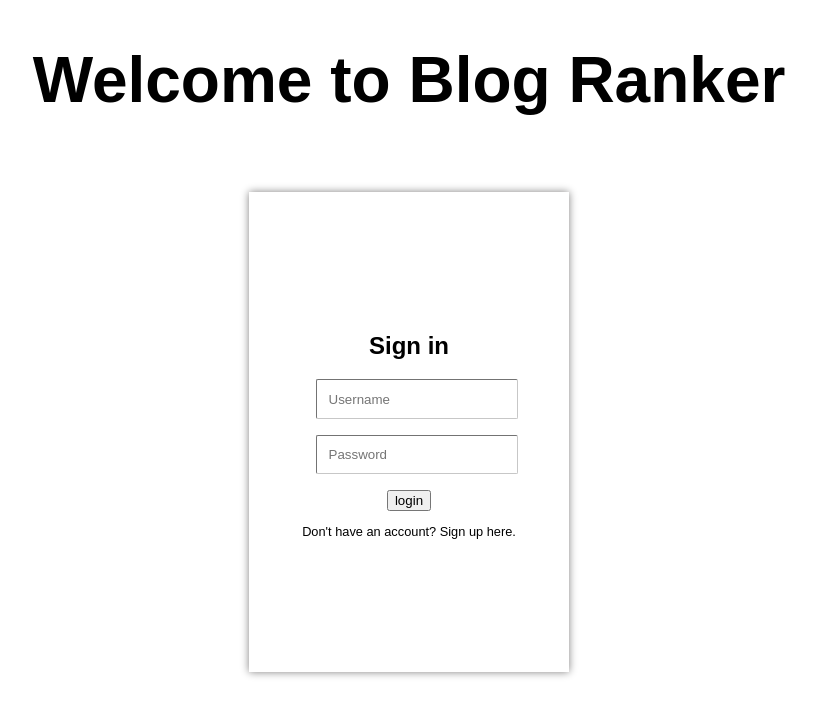
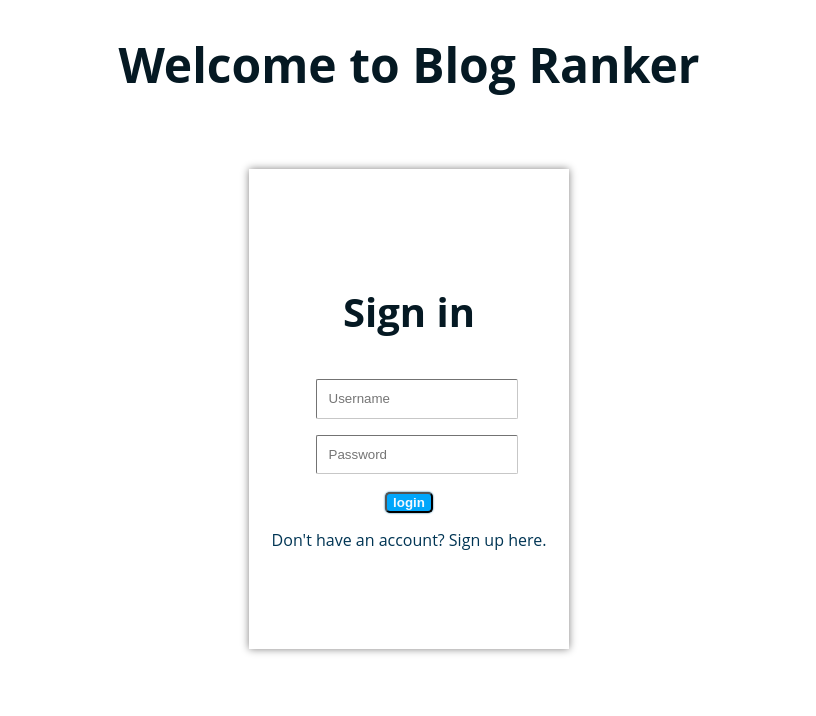
Before and after one commit to ThomBator/blog-ranker-fullstack-app, a React (Create React App) app in the folder blog-list-frontend/: page / in a window 1280 px wide. Shown: the top 716 px of the page, without its empty margins (231-1047 px from the left). Built offline with nearby package versions, Linux system fonts and the light colour scheme.

Commit message:
added global styles, implemented design system in readme.md

```diff
--- a/blog-list-frontend/src/App.js
+++ b/blog-list-frontend/src/App.js
@@ -37,15 +37,15 @@ const App = () => {
     <div className={styles.appContainer}>
       <div className={styles.navContainer}>
         <nav>
-          <Link className={styles.nav} to="/">
+          <Link className={styles.navElement} to="/">
             Home
           </Link>
-          <Link className={styles.nav} to="/users">
+          <Link className={styles.navElement} to="/users">
             Users
           </Link>
         </nav>
         <nav>
-          <p>
+          <span className={styles.navElement}>
             {user.name} is logged in{" "}
             <button
               className={styles.logoutButton}
@@ -54,7 +54,7 @@ const App = () => {
             >
               Logout
             </button>
-          </p>
+          </span>
         </nav>
       </div>
       <div className={styles.mainContainer}>
--- a/blog-list-frontend/src/App.module.css
+++ b/blog-list-frontend/src/App.module.css
@@ -1,45 +1,52 @@
-.nav {
-  font-size: 1rem;
-
-  margin: 0rem 2rem 2rem 0rem;
-
-  color: #000;
+.appContainer {
+  height: 100vh;
 }
 
-.nav:hover {
-  color: #453737;
+@media screen and (max-width: 599px) {
 }
 
-.appContainer {
-  height: 100vh;
-  background-color: #ffffff;
+@media screen and (min-width: 600px) {
+  .navContainer {
+    font-size: 1rem;
+    display: flex;
+    justify-content: space-between;
+    align-items: center;
+  }
+
+  .navElement:last-child {
+    margin-right: 2rem;
+  }
 }
 
 .navContainer {
-  display: flex;
   padding: 1rem 0rem 1rem 0rem;
-  justify-content: space-around;
-  align-items: center;
-  box-shadow: 0px 5px 8px #adb5bd;
+
+  box-shadow: 0px 2px 10px 0px rgba(0, 0, 0, 0.45);
 }
 
 .mainContainer {
-  width: 50%;
+  width: 80%;
   margin: auto;
 }
 
+.navElement {
+  margin: 2rem 0rem 2rem 2rem;
+
+  text-decoration: none;
+  color: var(--darkest-color);
+}
+
+.navElement:hover {
+  text-decoration: underline;
+  color: var(--dark-color);
+}
+
 .logoutButton {
-  margin-left: 1rem;
+  margin: 2rem 0rem 2rem 2rem;
   transition: transform 0.3s ease;
+  padding: 0.25rem 0.5rem 0.25rem 0.5rem;
 }
 
 .logoutButton:hover {
   transform: scale(1.1);
 }
-
-header p {
-  margin-top: -2rem;
-  margin-bottom: 2rem;
-  line-height: 1.3rem;
-  font-size: 1.1rem;
-}
--- a/blog-list-frontend/src/components/BlogForm.module.css
+++ b/blog-list-frontend/src/components/BlogForm.module.css
@@ -1,7 +1,6 @@
 .buttonStyle {
   font-size: 1.5rem;
-  background-color: #929eaa;
-  color: #fff;
+
   margin-bottom: 0.5rem;
   margin-top: 0.5rem;
 }
--- a/blog-list-frontend/src/components/Toggleable.module.css
+++ b/blog-list-frontend/src/components/Toggleable.module.css
@@ -1,6 +1,6 @@
 .buttonStyle {
   font-size: 1.5rem;
-  background-color: #6c757d;
-  color: #fff;
+  padding: 0rem 1rem 0rem 1rem;
+
   margin-bottom: 2rem;
 }
--- a/blog-list-frontend/src/index.css
+++ b/blog-list-frontend/src/index.css
@@ -1,11 +1,62 @@
+@import url("variables.css");
+@import url("reset.css");
+
+/*global font style*/
 body {
-  margin: 0;
+  font-family: "Open Sans", sans-serif;
+}
+/*global font-sizes*/
 
-  box-sizing: border-box;
-
-  font-family: sans-serif;
+h1 {
+  font-size: 3rem;
+  font-weight: 700;
 }
 
-h1 {
-  font-size: 4rem;
+h2 {
+  font-size: 2.5rem;
+  font-weight: 700;
 }
+
+h3 {
+  font-size: 2rem;
+  font-weight: 700;
+}
+
+h4 {
+  font-size: 1.5rem;
+  font-weight: 700;
+}
+
+p {
+  font-size: 1rem;
+  font-weight: 500;
+}
+
+.small-font {
+  font-size: 0.8rem;
+  font-weight: 500;
+}
+
+/*global font-colors*/
+
+h1,
+h2,
+h3,
+h4 {
+  margin-bottom: 2.5rem;
+  color: var(--darkest-color);
+}
+
+p {
+  color: var(--dark-color);
+  line-height: 1.4rem;
+  margin-bottom: 1rem;
+}
+
+button {
+  background-color: var(--primary-color);
+  color: var(--lightest-color);
+  font-weight: 700;
+  border-radius: 5px;
+  box-shadow: 0px 0px 2px #006494;
+}
--- a/blog-list-frontend/src/index.js
+++ b/blog-list-frontend/src/index.js
@@ -1,5 +1,6 @@
 import React from "react";
 import "./index.css";
+import "./variables.css";
 import ReactDOM from "react-dom/client";
 import { QueryClient, QueryClientProvider } from "react-query";
 import { BrowserRouter as Router } from "react-router-dom";
--- /dev/null
+++ b/blog-list-frontend/src/reset.css
@@ -0,0 +1,14 @@
+html,
+body {
+  margin: 0;
+  padding: 0;
+  width: 100%;
+  height: 100%;
+
+  box-sizing: border-box;
+}
+
+#root {
+  width: 100%;
+  height: 100%;
+}
--- a/blog-list-frontend/src/variables.css
+++ b/blog-list-frontend/src/variables.css
@@ -0,0 +1,8 @@
+:root {
+  --primary-color: #00a6fb;
+  --darkest-color: #051923;
+  --dark-color: #003554;
+  --medium-color: #006494;
+  --light-color: #0582ca;
+  --lightest-color: #f3f9ff;
+}
```
Also changed, not shown: blog-list-frontend/src/README.md.
